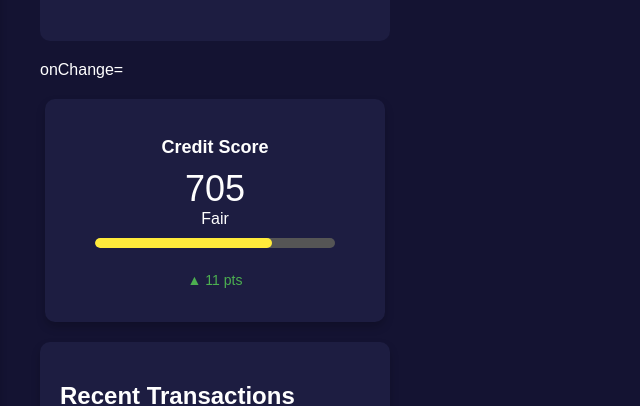
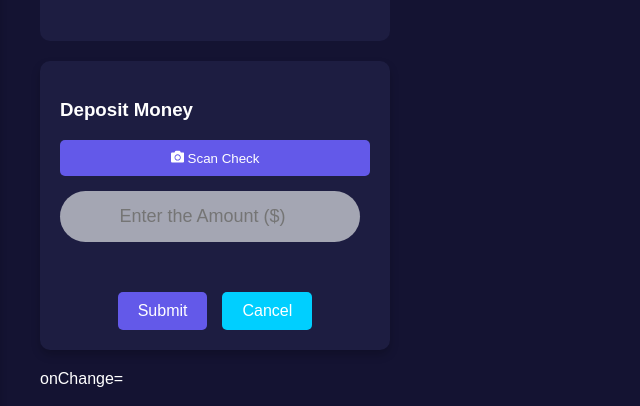
Before and after one commit to saikrishnapr17/CrowdCapital, a React (Create React App) app in the folder client/: page / in a window 1280 px wide. Both pictures are taken after a click on the button "Deposit". Shown: the part 285-691 px from the top of the page, without its empty margins (0-640 px from the left). Built offline with nearby package versions, Linux system fonts and the light colour scheme; no server answers.

Commit message:
Update MyWallet.js

```diff
--- a/client/src/components/MyWallet.js
+++ b/client/src/components/MyWallet.js
@@ -1,7 +1,7 @@
 import React, { useState, useEffect } from 'react';
 import TransactionsTable from './TransactionsTable';
 import '../styles.css';
-import { FaArrowUp, FaArrowDown } from 'react-icons/fa';
+import { FaArrowUp, FaArrowDown, FaCamera} from 'react-icons/fa';
 
 function MyWallet({ onNavigate, user_id }) {
   const [isSendMoneyVisible, setIsSendMoneyVisible] = useState(false);
@@ -213,6 +213,42 @@ function MyWallet({ onNavigate, user_id }) {
         </div>
       )}
 
+      {/* Deposit Section */}
+        {isDepositVisible && (
+        <div className="send-money-section">
+          <h3>Deposit Money</h3>
+          <div className="send-money-form">
+            <button className="wallet-action-button">
+              <FaCamera /> Scan Check
+            </button>
+            <label>
+              <input
+                type="number"
+                placeholder="Enter the Amount ($)"
+                value={depositAmount}
+                onChange={(e) => setDepositAmount(e.target.value)}
+              />
+            </label>
+            <div className="contribute-actions">
+              <button
+                className="contribute-button submit"
+                onClick={handleConfirmDepositClick}
+                disabled={isSubmitting}
+              >
+                {isSubmitting ? 'Depositing...' : 'Submit'}
+              </button>
+              <button
+                className="contribute-button cancel"
+                onClick={() => setIsDepositVisible(false)}
+              >
+                Cancel
+              </button>
+            </div>
+            {depositMessage && <p className="send-money-message">{depositMessage}</p>}
+          </div>
+        </div>
+      )}
+
                 onChange={(e) => setDepositAmount(e.target.value)}
       {/* Credit Score Section */}
       <div className="credit-score-section">
```
